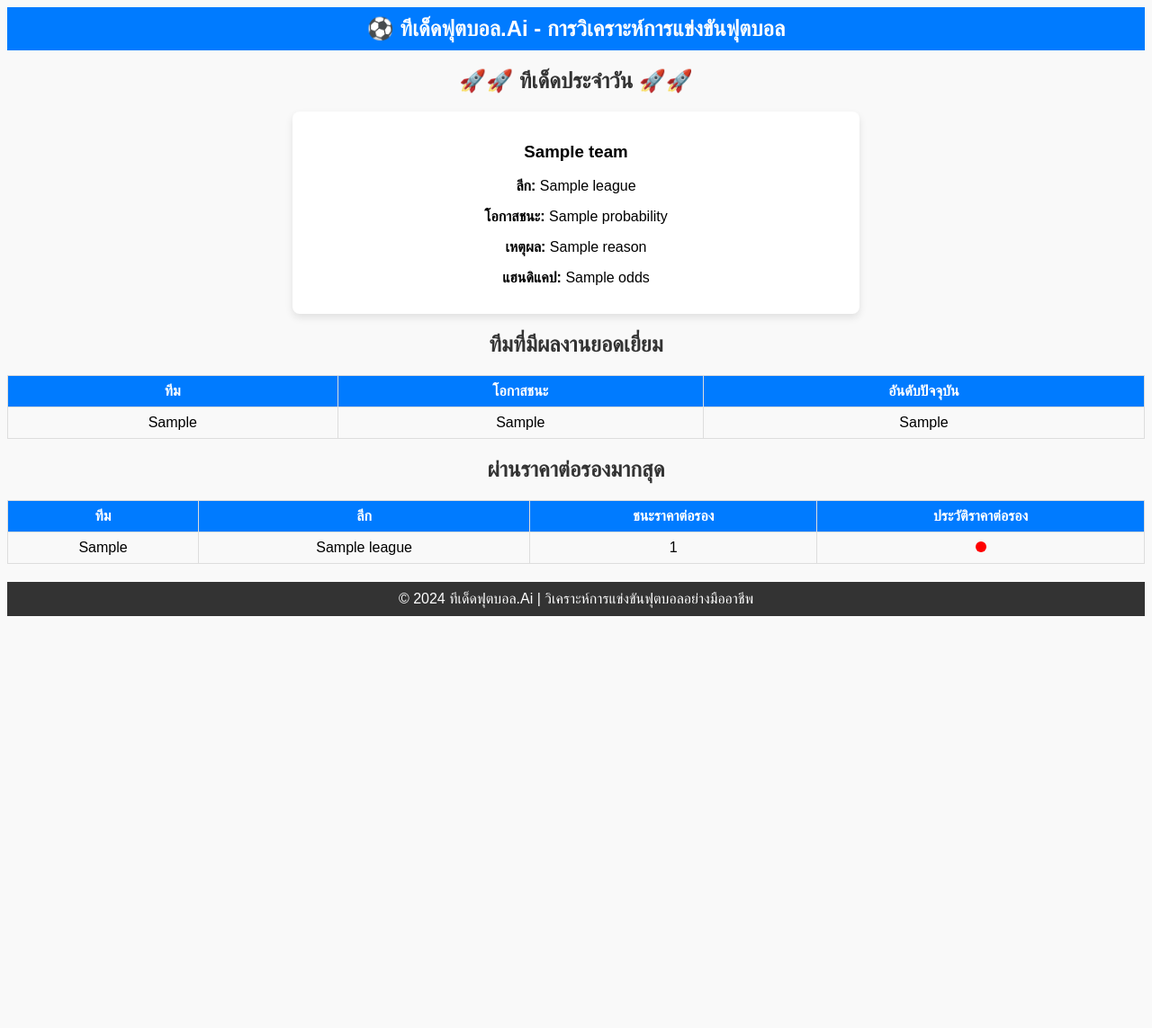
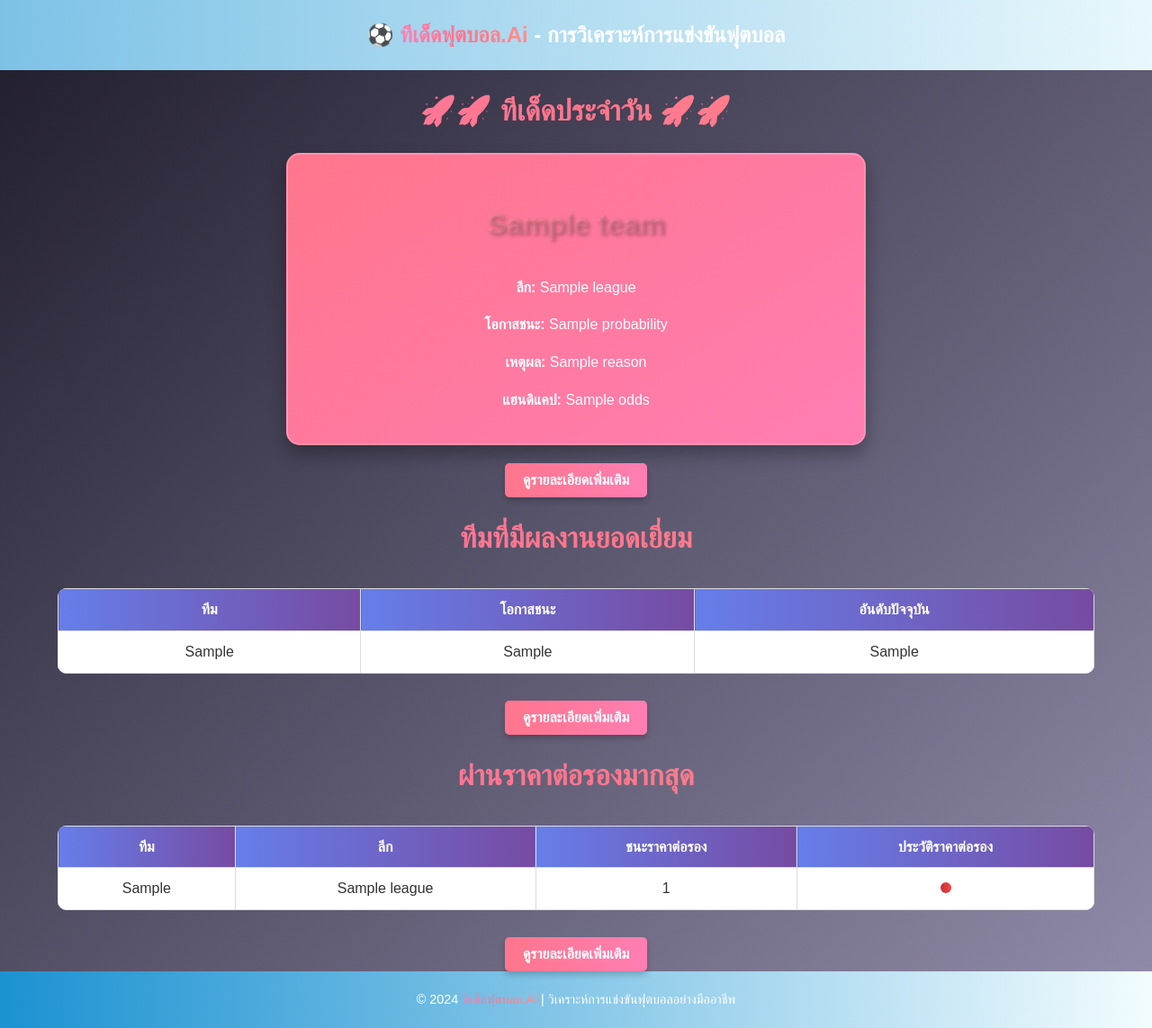
Before and after one commit to NuttWarunyu/RuZy, a Flask app: template templates/template.html in a window 1280 px wide. Shown: the whole page at 90% size. Before the commit the page ends 685 px from the top, so only its background shows below. Run offline with Flask 3, Linux system fonts and the light colour scheme; the template is opened without the code that fills it: most values are stand-ins (such as "Sample title", 1, 10 or a date in 2020).

Commit message:
Update your message

```diff
--- a/static/styles.css
+++ b/static/styles.css
@@ -1,54 +1,80 @@
-/* General */
+/* General Styles */
 body {
     font-family: 'Arial', sans-serif;
-    background-color: #f9f9f9;
+    background: linear-gradient(135deg, #1f1c2c, #928dab);
+    color: #fff;
+    margin: 0;
+    padding: 0;
+    line-height: 1.6;
 }
 
 header.header {
-    background-color: #007bff;
-    color: white;
-    padding: 10px 0;
+    background: linear-gradient(90deg, #1c92d2, #f2fcfe);
+    color: #fff;
     text-align: center;
+    padding: 20px 0;
     font-size: 1.5rem;
     font-weight: bold;
 }
 
+.gradient-text {
+    background: linear-gradient(90deg, #ff7eb3, #ff758c, #ff9190);
+    -webkit-background-clip: text;
+    -webkit-text-fill-color: transparent;
+}
+
 .section-title {
     text-align: center;
+    font-size: 2rem;
     margin: 20px 0;
-    color: #333;
+    font-weight: bold;
 }
 
-/* Card */
 .card {
-    background: #ffffff;
-    border-radius: 8px;
-    box-shadow: 0 4px 8px rgba(0, 0, 0, 0.1);
-    padding: 15px;
+    background: linear-gradient(145deg, #434343, #2f2f2f);
+    border-radius: 15px;
+    box-shadow: 0 5px 15px rgba(0, 0, 0, 0.3);
     margin: 20px auto;
-    width: 90%;
+    padding: 20px;
     max-width: 600px;
     text-align: center;
 }
 
-/* Table */
+.card .highlight {
+    font-size: 1.8rem;
+    color: #ff7eb3;
+    font-weight: bold;
+}
+
+.table-container {
+    margin: 20px auto;
+    overflow-x: auto;
+    max-width: 90%;
+}
+
 table {
     width: 100%;
     border-collapse: collapse;
+    margin: 10px 0;
+    font-size: 1rem;
+    color: #333;
+    background: #fff;
+    border-radius: 10px;
+    overflow: hidden;
 }
 
 th, td {
     border: 1px solid #ddd;
-    padding: 8px;
+    padding: 10px;
     text-align: center;
 }
 
 th {
-    background-color: #007bff;
-    color: white;
+    background: linear-gradient(90deg, #667eea, #764ba2);
+    color: #fff;
+    font-weight: bold;
 }
 
-/* Circle Status */
 .circle {
     display: inline-block;
     width: 12px;
@@ -58,18 +84,127 @@ th {
 }
 
 .circle.green {
-    background-color: green;
+    background: linear-gradient(90deg, #56ab2f, #a8e063);
 }
 
 .circle.red {
-    background-color: red;
+    background: linear-gradient(90deg, #cb2d3e, #ef473a);
 }
 
-/* Footer */
 footer.footer {
     text-align: center;
-    margin-top: 20px;
-    padding: 10px 0;
-    background-color: #333;
+    padding: 20px;
+    background: linear-gradient(90deg, #1c92d2, #f2fcfe);
+    font-size: 0.9rem;
     color: #fff;
 }
+
+/* Fade-in Animation */
+@keyframes fadeIn {
+    from {
+        opacity: 0;
+        transform: translateY(20px);
+    }
+    to {
+        opacity: 1;
+        transform: translateY(0);
+    }
+}
+
+/* Apply Animation to Sections */
+section {
+    animation: fadeIn 1s ease-in-out;
+    opacity: 0; /* Set initial state */
+    animation-fill-mode: forwards; /* Ensure element stays in final state */
+}
+
+/* Background Animation for Header */
+header.header {
+    background: linear-gradient(90deg, #1c92d2, #f2fcfe);
+    background-size: 200% 200%;
+    animation: gradientMove 5s ease infinite;
+}
+
+/* Keyframe for Gradient Animation */
+@keyframes gradientMove {
+    0% {
+        background-position: 0% 50%;
+    }
+    50% {
+        background-position: 100% 50%;
+    }
+    100% {
+        background-position: 0% 50%;
+    }
+}
+/* Hover Effect for Table Rows */
+table tbody tr:hover {
+    background: linear-gradient(90deg, #6a11cb, #2575fc);
+    color: #fff;
+    transform: scale(1.02);
+    transition: all 0.3s ease-in-out;
+}
+
+/* Button Style */
+button {
+    background: linear-gradient(90deg, #ff758c, #ff7eb3);
+    border: none;
+    border-radius: 5px;
+    color: white;
+    padding: 10px 20px;
+    cursor: pointer;
+    font-size: 1rem;
+    font-weight: bold;
+    box-shadow: 0 4px 6px rgba(0, 0, 0, 0.2);
+    transition: all 0.3s ease-in-out;
+}
+
+button:hover {
+    transform: translateY(-3px);
+    box-shadow: 0 6px 10px rgba(0, 0, 0, 0.3);
+    background: linear-gradient(90deg, #ff9190, #ff7eb3);
+}
+
+/* Card - Top Pick */
+.card.top-pick {
+    background: linear-gradient(145deg, #ff758c, #ff7eb3);
+    border: 2px solid rgba(255, 255, 255, 0.2);
+    border-radius: 15px;
+    box-shadow: 0 10px 20px rgba(0, 0, 0, 0.3);
+    padding: 20px;
+    max-width: 600px;
+    margin: 20px auto;
+    text-align: center;
+    transition: transform 0.3s ease, box-shadow 0.3s ease;
+    color: #fff;
+}
+
+.card.top-pick:hover {
+    transform: translateY(-10px);
+    box-shadow: 0 15px 25px rgba(0, 0, 0, 0.4);
+}
+
+/* Highlight for Top Pick Team Name */
+.card.top-pick .highlight {
+    font-size: 2rem;
+    font-weight: bold;
+    color: #fff;
+    text-shadow: 2px 2px 4px rgba(0, 0, 0, 0.3);
+    background: linear-gradient(90deg, #ff9190, #ff7eb3);
+    -webkit-background-clip: text;
+    -webkit-text-fill-color: transparent;
+}
+
+/* Add subtle animation */
+.card.top-pick:hover .highlight {
+    animation: pulse 1s infinite;
+}
+
+@keyframes pulse {
+    0%, 100% {
+        transform: scale(1);
+    }
+    50% {
+        transform: scale(1.05);
+    }
+}
--- a/templates/template.html
+++ b/templates/template.html
@@ -8,23 +8,29 @@
     <link rel="stylesheet" href="/static/styles.css">
 </head>
 <body>
-    <header class="header">⚽ ทีเด็ดฟุตบอล.Ai - การวิเคราะห์การแข่งขันฟุตบอล</header>
+    <!-- Header -->
+    <header class="header">
+        ⚽ <span class="gradient-text">ทีเด็ดฟุตบอล.Ai</span> - การวิเคราะห์การแข่งขันฟุตบอล
+    </header>
 
     <!-- Top Team to Bet On -->
     <section id="top-team-to-bet">
-        <h2 class="section-title">🚀🚀 ทีเด็ดประจำวัน 🚀🚀</h2>
-        <div class="card">
+        <h2 class="section-title gradient-text">🚀🚀 ทีเด็ดประจำวัน 🚀🚀</h2>
+        <div class="card top-pick">
             <h3 class="highlight">{{ top_team.team_name }}</h3>
             <p><strong>ลีก:</strong> {{ top_team.league }}</p>
             <p><strong>โอกาสชนะ:</strong> {{ top_team.probability }}</p>
             <p><strong>เหตุผล:</strong> {{ top_team.reason }}</p>
             <p><strong>แฮนดิแคป:</strong> {{ top_team.odds }}</p>
         </div>
+            <!-- Example Button -->
+    <div style="text-align: center; margin-top: 20px;">
+        <button>ดูรายละเอียดเพิ่มเติม</button>
     </section>
 
     <!-- Top Performing Teams -->
     <section id="top-performing-teams">
-        <h2 class="section-title">ทีมที่มีผลงานยอดเยี่ยม</h2>
+        <h2 class="section-title gradient-text">ทีมที่มีผลงานยอดเยี่ยม</h2>
         <div class="table-container">
             <table>
                 <thead>
@@ -45,11 +51,14 @@
                 </tbody>
             </table>
         </div>
+            <!-- Example Button -->
+    <div style="text-align: center; margin-top: 20px;">
+        <button>ดูรายละเอียดเพิ่มเติม</button>
     </section>
 
     <!-- Best Handicap Performers -->
     <section id="best-handicap-performers">
-        <h2 class="section-title">ผ่านราคาต่อรองมากสุด</h2>
+        <h2 class="section-title gradient-text">ผ่านราคาต่อรองมากสุด</h2>
         <div class="table-container">
             <table>
                 <thead>
@@ -76,11 +85,14 @@
                 </tbody>
             </table>
         </div>
+            <!-- Example Button -->
+    <div style="text-align: center; margin-top: 20px;">
+        <button>ดูรายละเอียดเพิ่มเติม</button>
     </section>
 
     <!-- Footer -->
     <footer class="footer">
-        © 2024 ทีเด็ดฟุตบอล.Ai | วิเคราะห์การแข่งขันฟุตบอลอย่างมืออาชีพ
+        © 2024 <span class="gradient-text">ทีเด็ดฟุตบอล.Ai</span> | วิเคราะห์การแข่งขันฟุตบอลอย่างมืออาชีพ
     </footer>
 </body>
 </html>
```
Also changed, not shown: output/analysis.html (+55 -43 lines).
